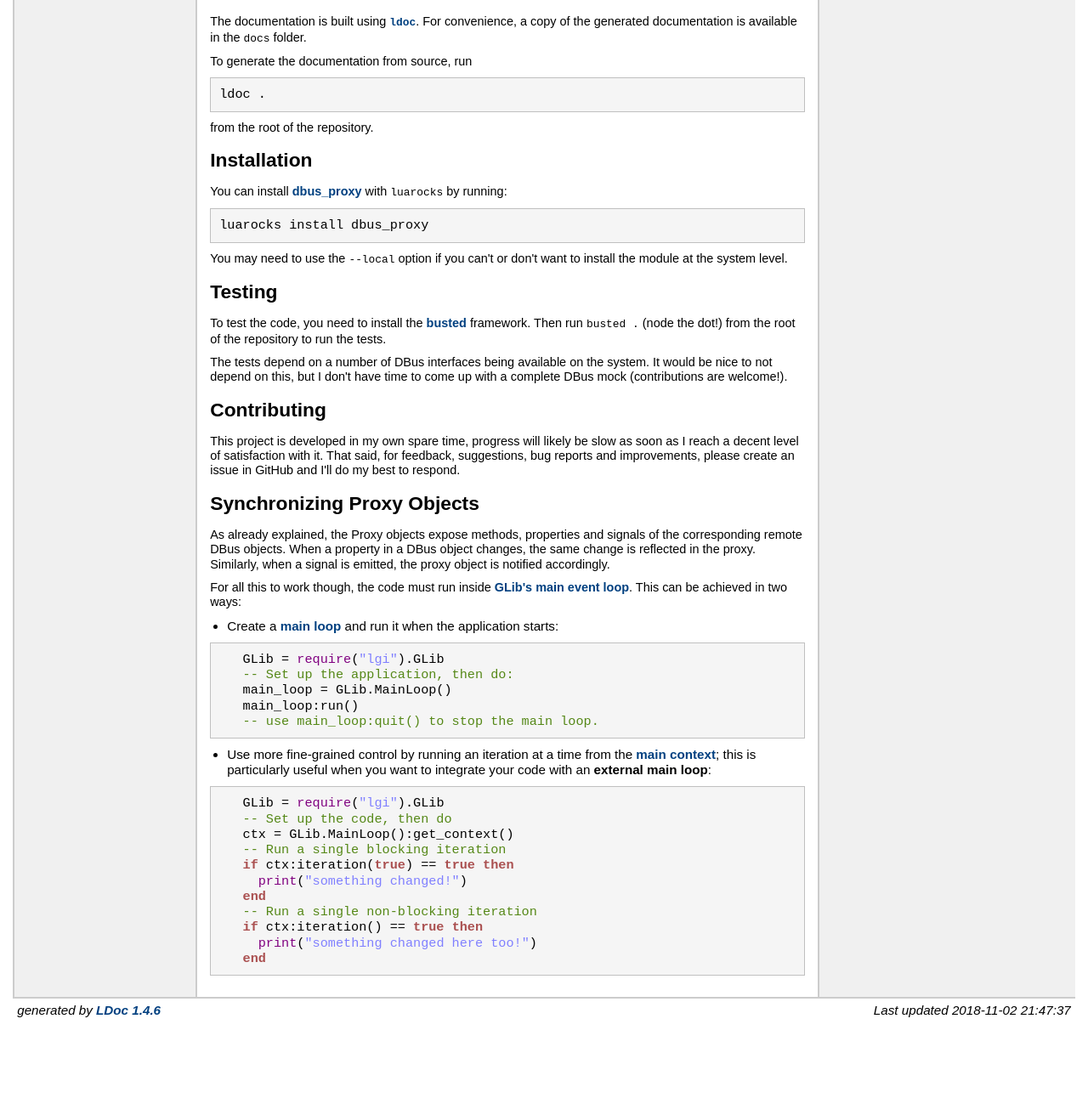
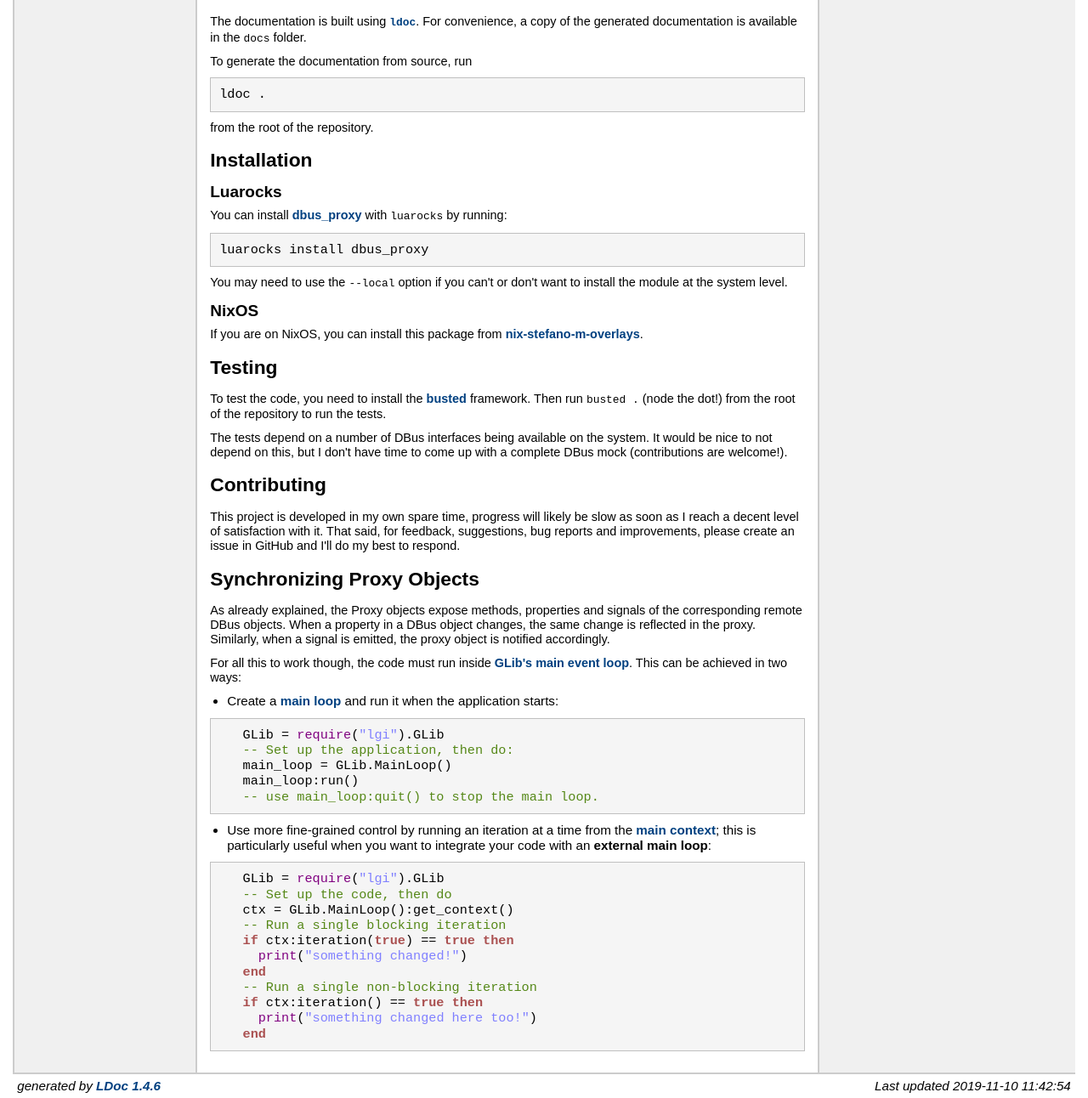
Before and after one commit to stefano-m/lua-dbus_proxy, a plain HTML site: page docs/topics/README.md.html in a window 1280 px wide. Shown: the part 1354-2646 px from the top of the page at 85% size. Before the commit the page ends 2557 px from the top, so only its background shows below. Drawn offline with Linux system fonts and the light colour scheme.

Commit message:
Update generated documentation

```diff
--- a/docs/topics/README.md.html
+++ b/docs/topics/README.md.html
@@ -27,6 +27,11 @@
 <h1>dbus_proxy</h1>
 
 
+<h2>Contents</h2>
+<ul>
+<li><a href="#Luarocks">Luarocks </a></li>
+<li><a href="#NixOS">NixOS </a></li>
+</ul>
 
 
 <h2>Topics</h2>
@@ -121,6 +126,9 @@ ldoc .
 
 <h1>Installation</h1>
 
+<p><a name="Luarocks"></a></p>
+<h2>Luarocks</h2>
+
 <p>You can install <a href="../index.html#">dbus_proxy</a> with <code>luarocks</code> by running:</p>
 
 
@@ -132,6 +140,11 @@ luarocks install dbus_proxy
 <p>You may need to use the <code>--local</code> option if you can't or don't want to install
 the module at the system level.</p>
 
+<p><a name="NixOS"></a></p>
+<h2>NixOS</h2>
+
+<p>If you are on NixOS, you can install this package from
+<a href="https://github.com/stefano-m/nix-stefano-m-nix-overlays">nix-stefano-m-overlays</a>.</p>
 
 <h1>Testing</h1>
 
@@ -210,7 +223,7 @@ can be achieved in two ways:</p>
 </div> <!-- id="main" -->
 <div id="about">
 <i>generated by <a href="http://github.com/stevedonovan/LDoc">LDoc 1.4.6</a></i>
-<i style="float:right;">Last updated 2018-11-02 21:47:37 </i>
+<i style="float:right;">Last updated 2019-11-10 11:42:54 </i>
 </div> <!-- id="about" -->
 </div> <!-- id="container" -->
 </body>
```
Also changed, not shown: docs/index.html (+1 -1 lines).
